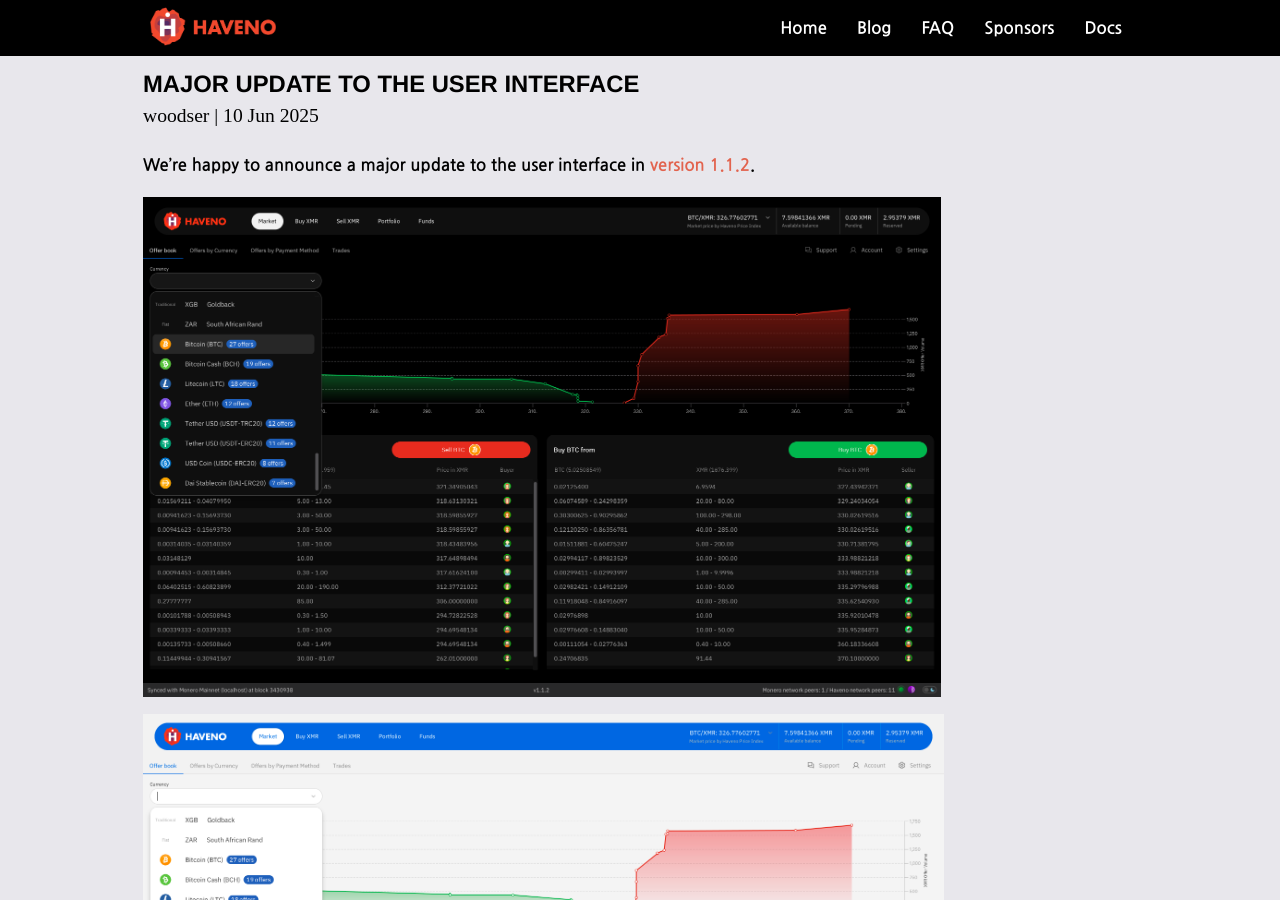
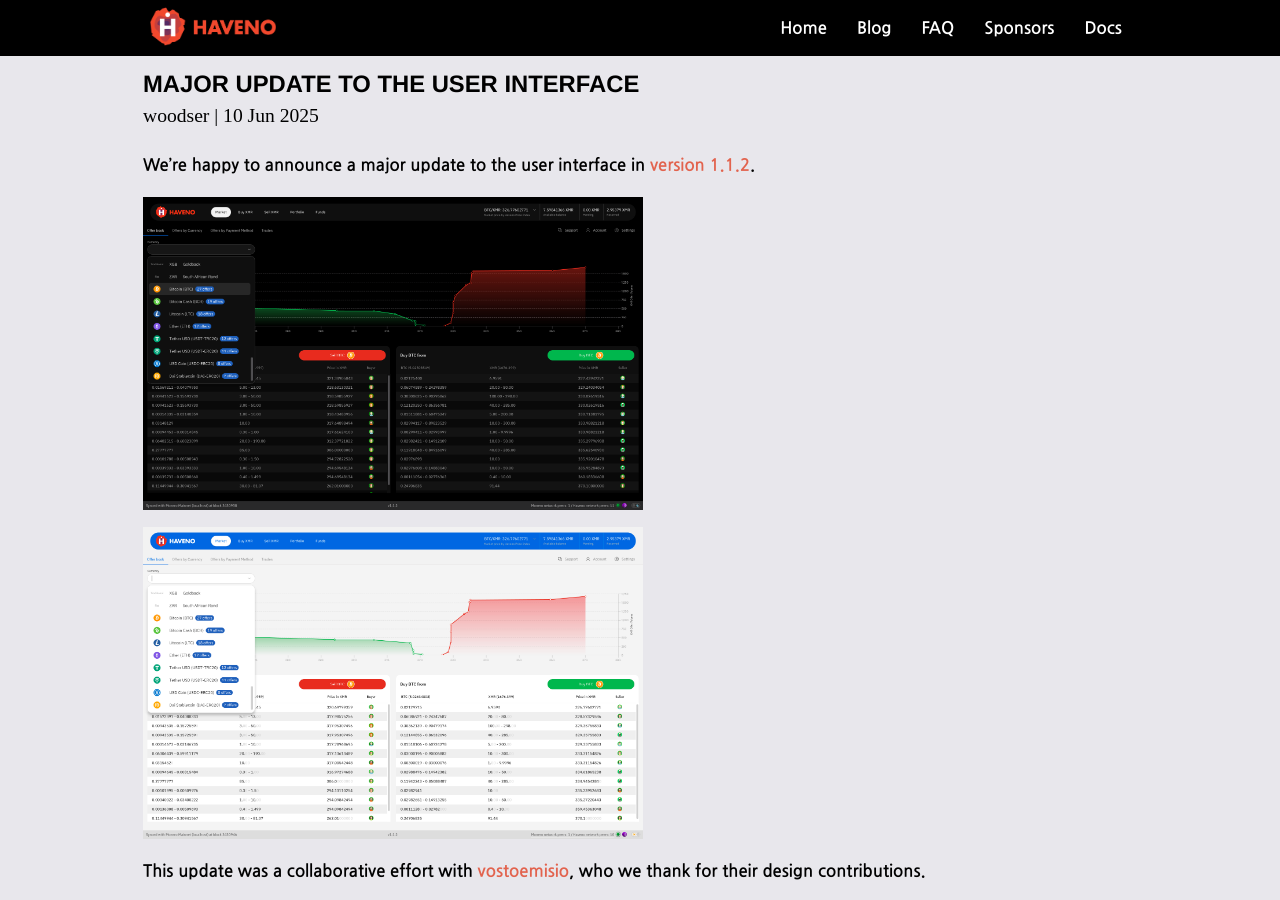
Before and after one commit to haveno-dex/haveno-site, a Jekyll site: the page built from _posts/2025-06-10-ui-update.md, in a window 1280 px wide and 900 px high. Built offline with Jekyll 4.4.1, drawn with Linux system fonts in a browser that asks for light colours.

Commit message:
fix ui blog post to be mobile friendly

```diff
--- a/_posts/2025-06-10-ui-update.md
+++ b/_posts/2025-06-10-ui-update.md
@@ -10,11 +10,11 @@
 
 <p>
 
-<img src="/assets/blog/2025-06-10-ui-update/ui_dark_mode.png" alt="Haveno UI dark mode" height="500px">
+<img src="/assets/blog/2025-06-10-ui-update/ui_dark_mode.png" alt="Haveno UI dark mode" style="height: auto; width: 500px; max-width: 100%;">
 
 <p>
 
-<img src="/assets/blog/2025-06-10-ui-update/ui_light_mode.png" alt="Haveno UI light mode" height="500px">
+<img src="/assets/blog/2025-06-10-ui-update/ui_light_mode.png" alt="Haveno UI light mode" style="height: auto; width: 500px; max-width: 100%;">
 
 <p>
 
```
